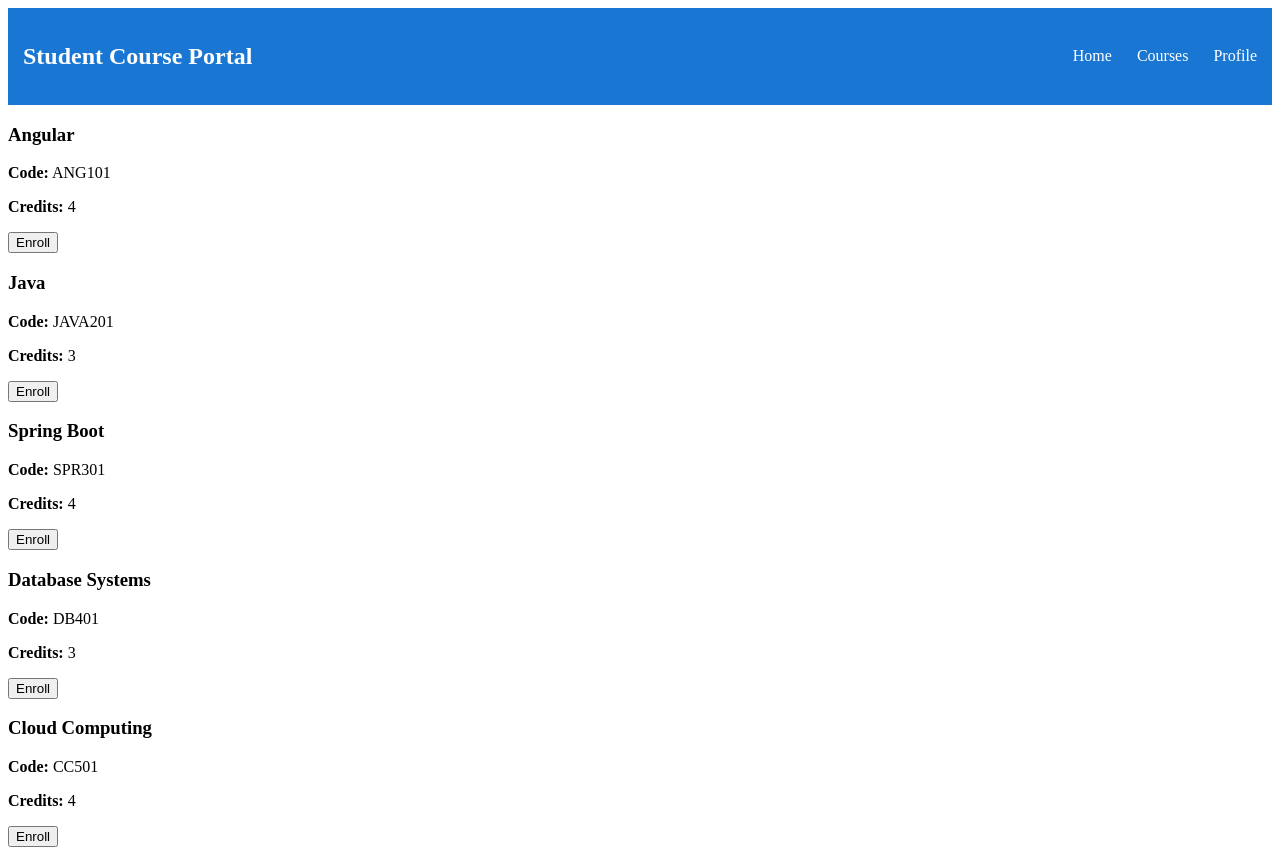
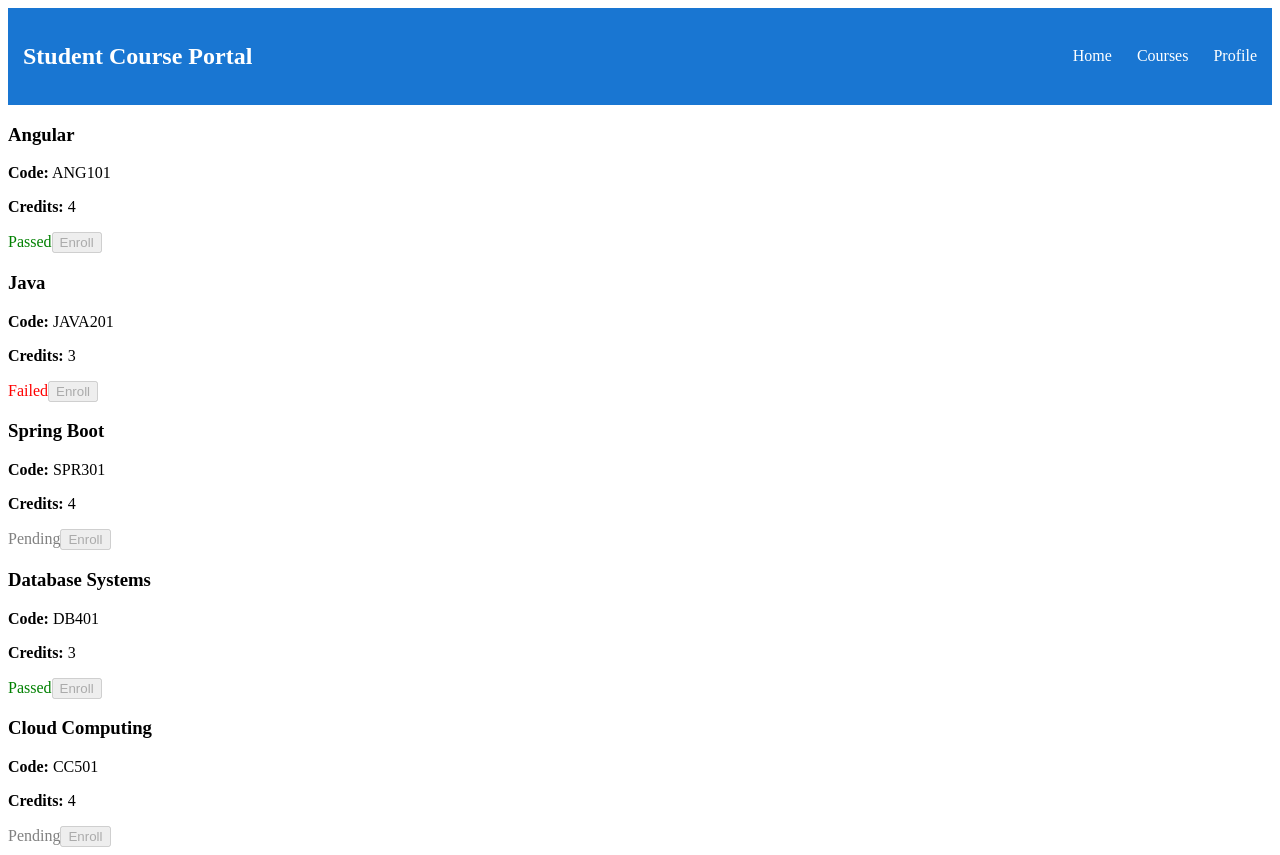
Before and after one commit to ShubhamD197/JAVA_FSE, an Angular app in the folder week5/Angular-HandsOn/Shubham/student-course-portal/: page /courses in a window 1280 px wide. Built offline with nearby package versions, Linux system fonts and the light colour scheme.

Commit message:
feat: Task1 Hands-On 3 - directives and pipes

```diff
--- a/week5/Angular-HandsOn/Shubham/student-course-portal/src/app/components/course-card/course-card.html
+++ b/week5/Angular-HandsOn/Shubham/student-course-portal/src/app/components/course-card/course-card.html
@@ -6,8 +6,23 @@
 
     <p><strong>Credits:</strong> {{ course.credits }}</p>
 
-    <button
-        (click)="enrollRequested.emit(course.id)">
+    @switch (course.gradeStatus) {
+
+    @case ('passed') {
+    <span style="color:green;">Passed</span>
+    }
+
+    @case ('failed') {
+    <span style="color:red;">Failed</span>
+    }
+
+    @case ('pending') {
+    <span style="color:gray;">Pending</span>
+    }
+
+    }
+
+    <button disabled (click)="enrollRequested.emit(course.id)">
         Enroll
     </button>
 
--- a/week5/Angular-HandsOn/Shubham/student-course-portal/src/app/components/course-card/course-card.ts
+++ b/week5/Angular-HandsOn/Shubham/student-course-portal/src/app/components/course-card/course-card.ts
@@ -9,6 +9,7 @@ import {
 
 @Component({
   selector: 'app-course-card',
+  standalone: true,
   imports: [],
   templateUrl: './course-card.html',
   styleUrl: './course-card.css',
@@ -22,6 +23,7 @@ export class CourseCard implements OnChanges {
     name: string;
     code: string;
     credits: number;
+    gradeStatus: string;
   };
 
   @Output()
@@ -29,7 +31,7 @@ export class CourseCard implements OnChanges {
 
   ngOnChanges(changes: SimpleChanges): void {
     console.log("Previous Value: " + changes['course'].previousValue);
-    console.log("Current Value: " + changes['course'].currentValue.nam);
+    console.log("Current Value: " + changes['course'].currentValue.name);
   }
 
 }
--- a/week5/Angular-HandsOn/Shubham/student-course-portal/src/app/pages/course-list/course-list.html
+++ b/week5/Angular-HandsOn/Shubham/student-course-portal/src/app/pages/course-list/course-list.html
@@ -1,8 +1,28 @@
-<app-course-card *ngFor="let c of courses" [course]="c" (enrollRequested)="onEnroll($event)">
-</app-course-card>
-
-@if(selectedCourseId){
+@if (selectedCourseId) {
 <p>
     Selected Course ID: {{ selectedCourseId }}
 </p>
 }
+
+@if (isLoading) {
+
+    <p>Loading courses...</p>
+
+} @else {
+
+    @if (courses.length > 0) {
+
+        @for (c of courses; track c.id) {
+            <app-course-card
+                [course]="c"
+                (enrollRequested)="onEnroll($event)">
+            </app-course-card>
+        }
+
+    } @else {
+
+        <p>No courses available.</p>
+
+    }
+
+}
--- a/week5/Angular-HandsOn/Shubham/student-course-portal/src/app/pages/course-list/course-list.ts
+++ b/week5/Angular-HandsOn/Shubham/student-course-portal/src/app/pages/course-list/course-list.ts
@@ -1,46 +1,69 @@
-import { Component } from '@angular/core';
-import { CourseCard } from "../../components/course-card/course-card";
+import { Component, OnInit, ChangeDetectorRef, inject } from '@angular/core';
 import { CommonModule } from '@angular/common';
+import { CourseCard } from '../../components/course-card/course-card';
 
 @Component({
   selector: 'app-course-list',
-  imports: [CourseCard,CommonModule],
+  standalone: true,
+  imports: [CommonModule, CourseCard],
   templateUrl: './course-list.html',
-  styleUrl: './course-list.css',
+  styleUrl: './course-list.css'
 })
 
-export class CourseList {
+export class CourseList implements OnInit {
+  private cdr = inject(ChangeDetectorRef);
+
+  isLoading = true;
+
+  ngOnInit(): void {
+    console.log('ngOnInit called');
+
+    setTimeout(() => {
+      console.log('Timeout finished');
+      this.isLoading = false;
+      this.cdr.detectChanges();
+    }, 1500);
+  }
+
+  trackByCourseId(index: number, course: any): number {
+    return course.id;
+  }
 
   courses = [
     {
       id: 1,
       name: 'Angular',
       code: 'ANG101',
-    credits: 4
+      credits: 4,
+      gradeStatus: 'passed'
     },
     {
       id: 2,
       name: 'Java',
       code: 'JAVA201',
-    credits: 3
+      credits: 3,
+      gradeStatus: 'failed'
     },
     {
       id: 3,
       name: 'Spring Boot',
       code: 'SPR301',
-    credits: 4
+      credits: 4,
+      gradeStatus: 'pending'
     },
     {
       id: 4,
       name: 'Database Systems',
       code: 'DB401',
-    credits: 3
+      credits: 3,
+      gradeStatus: 'passed'
     },
     {
       id: 5,
       name: 'Cloud Computing',
       code: 'CC501',
-    credits: 4
+      credits: 4,
+      gradeStatus: 'pending'
     }
   ];
 
```
Also changed, not shown: 1 other file (tests, documents, lock files or other folders). Lines whose indentation alone changed are shown as unchanged.
